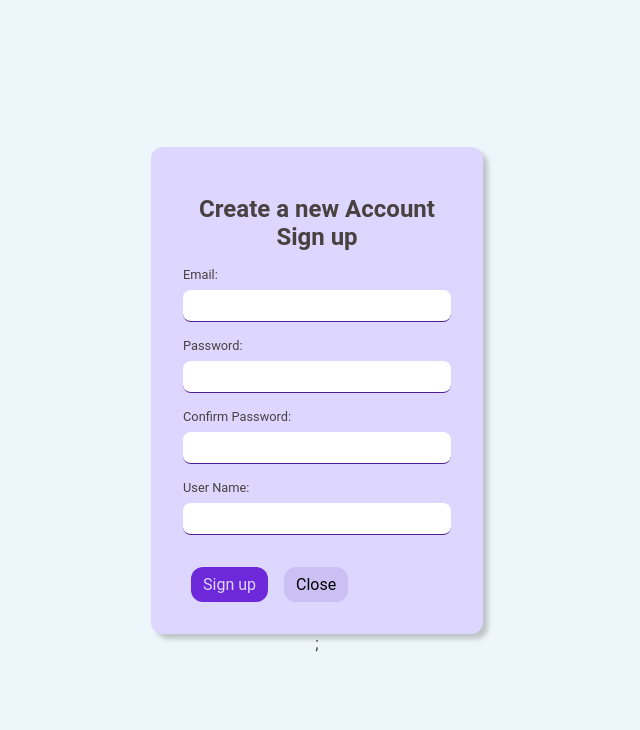
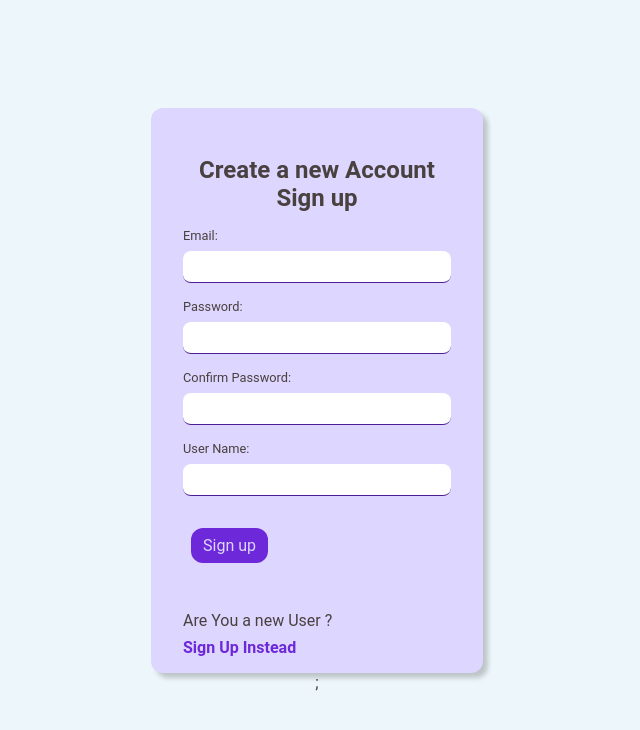
Before and after one commit to azlanniazi/myToDo, a React (Vite) app: page /signup in a window 1280 px wide. Shown: the top 730 px of the page, without its empty margins (323-963 px from the left). Built offline with nearby package versions, Linux system fonts and the light colour scheme.

Commit message:
fixed issues with signup

```diff
--- a/src/features/authentication/SignInForm.tsx
+++ b/src/features/authentication/SignInForm.tsx
@@ -5,7 +5,7 @@ import { FieldState, FormReducerActionType, InputFieldType } from "../../types";
 import { signInFields } from "../../utils/formsData";
 import { auth } from "../../firebase.config";
 import { signInWithEmailAndPassword } from "firebase/auth";
-import { Link, Navigate, useNavigate } from "react-router-dom";
+import { Link, useNavigate } from "react-router-dom";
 import { toast } from "react-toastify";
 
 interface SignInFormStateType {
@@ -78,10 +78,6 @@ export default function SignInForm() {
     }
   };
 
-  const handleOnSignupClick = () => {
-    navigate("signup");
-  };
-
   return (
     <Card className="formContainer">
       <form className="form" onSubmit={handleSubmit}>
@@ -103,6 +99,12 @@ export default function SignInForm() {
           </button>
         </div>
       </form>
+      <div className="registerLinkContainer">
+        <p>Are You a new User ? </p>
+        <Link to="/signup" className="registerLink">
+          Sign Up Instead
+        </Link>
+      </div>
     </Card>
   );
 }
--- a/src/features/authentication/SignUpFrom.tsx
+++ b/src/features/authentication/SignUpFrom.tsx
@@ -7,7 +7,7 @@ import { createUserWithEmailAndPassword, updateProfile } from "firebase/auth";
 import { doc, setDoc } from "firebase/firestore";
 import { auth, db } from "../../firebase.config";
 import { toast } from "react-toastify";
-import { useNavigate } from "react-router-dom";
+import { Link, useNavigate } from "react-router-dom";
 // defining interface of state of signup form
 interface signUpStateType {
   email: FieldState;
@@ -122,9 +122,14 @@ function SignUpFrom() {
           <button className="btn btn-primary" type="submit">
             Sign up
           </button>
-          <button className="btn">Close</button>
         </div>
       </form>
+      <div className="registerLinkContainer">
+        <p>Are You a new User ? </p>
+        <Link to="/signup" className="registerLink">
+          Sign Up Instead
+        </Link>
+      </div>
     </Card>
   );
 }
--- a/src/index.css
+++ b/src/index.css
@@ -248,8 +248,13 @@ label {
 
 /* inline Link */
 .registerLink {
-  margin-top: 2rem;
   color: var(--primary-color);
   font-weight: 600;
-  margin-bottom: 3rem;
 }
+
+.registerLinkContainer {
+  padding: 1rem 2rem;
+  display: flex;
+  flex-direction: column;
+  gap: 0.5rem;
+}
--- a/src/pages/SignIn.tsx
+++ b/src/pages/SignIn.tsx
@@ -6,9 +6,7 @@ function SignIn() {
   return (
     <main className={styles.authContainer}>
       <SignInForm></SignInForm>
-      <Link to="/signup" className="registerLink">
-        Sign Up Instead
-      </Link>
+
     </main>
   );
 }
```
